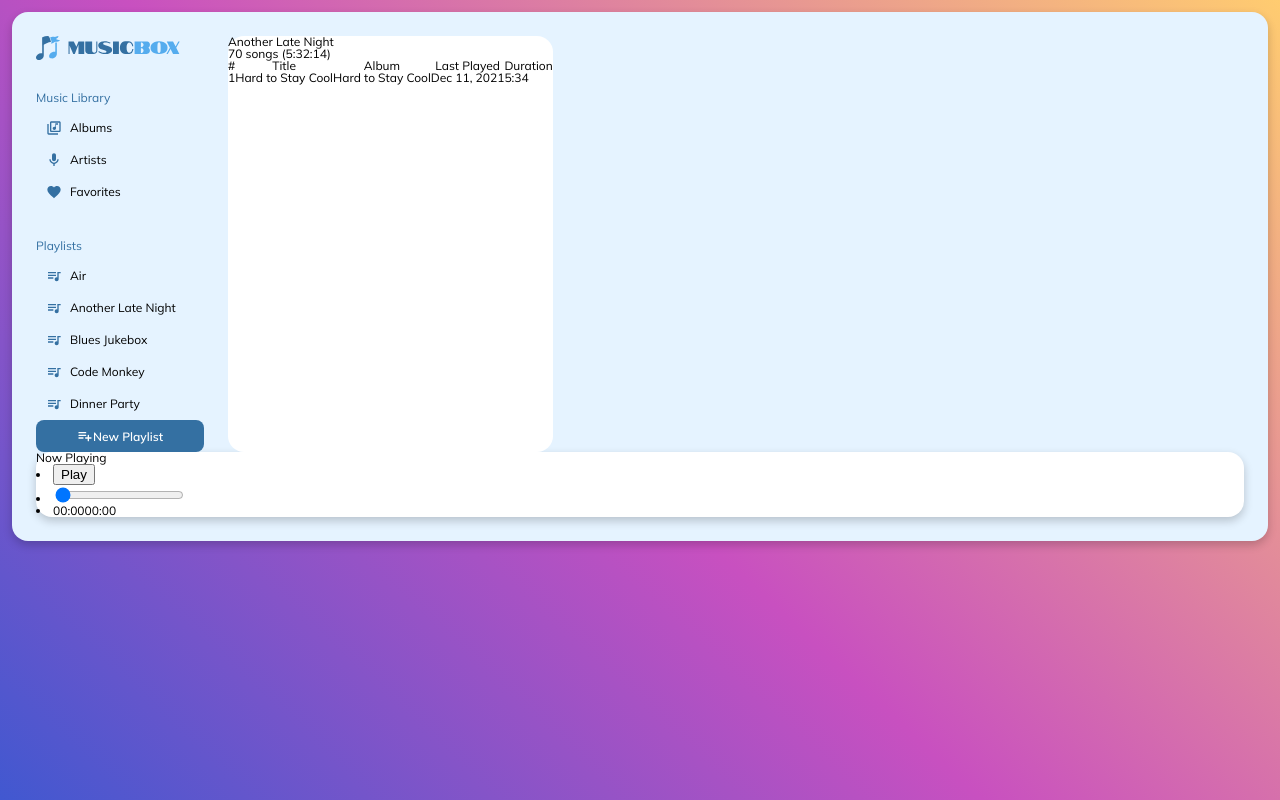
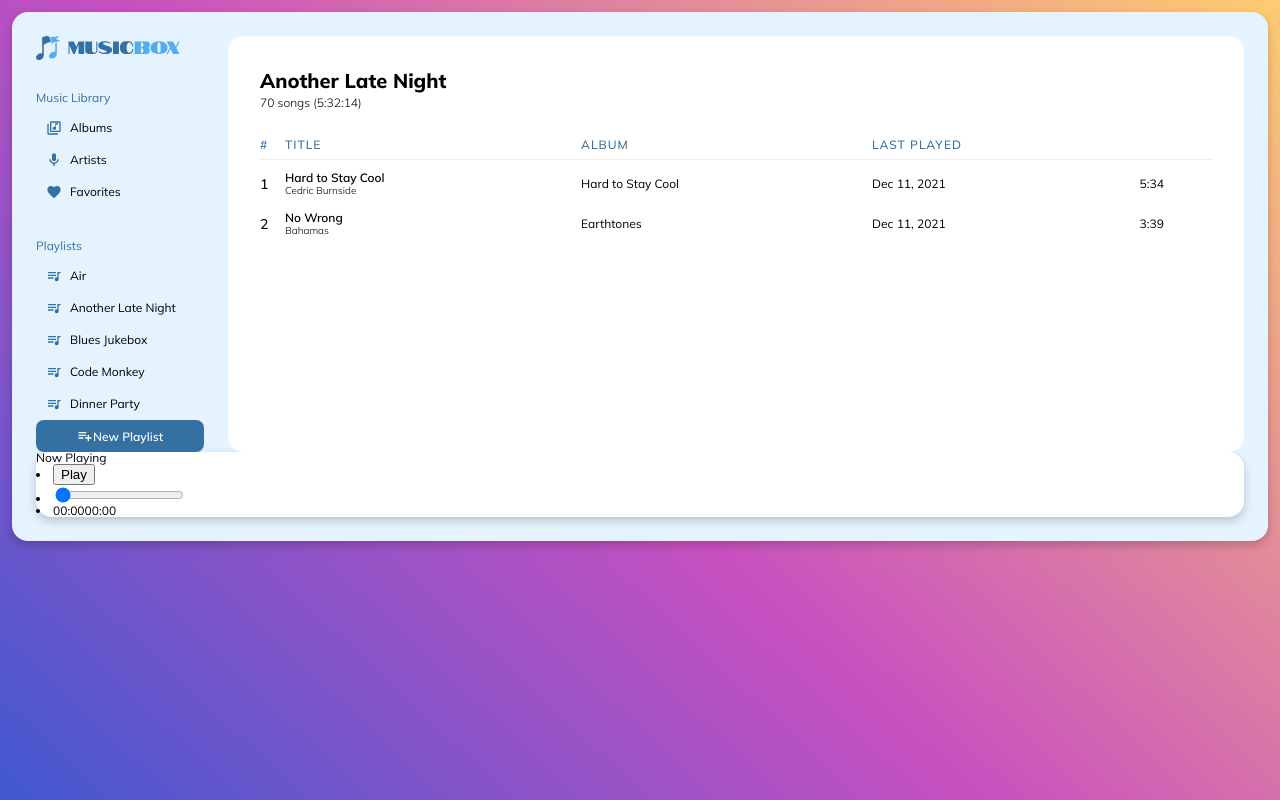
Before and after one commit to vossavant/music-player, a Vue app: page / in a window 1280 px wide. Built offline with nearby package versions, Linux system fonts and the light colour scheme.

Commit message:
Move main panel into separate component

```diff
--- a/src/App.vue
+++ b/src/App.vue
@@ -6,34 +6,7 @@ https://muhammadatt.medium.com/building-an-mp3-audio-player-in-vue-js-c588420725
 	<main class="rounded--all drop-shadow">
 		<div id="media-library">
 			<BaseNav />
-
-			<section id="playlist" class="bg--white rounded--all">
-				<header>
-					<h1>Another Late Night</h1>
-					<p>70 songs (5:32:14)</p>
-				</header>
-
-				<table>
-					<thead>
-						<tr>
-							<th>#</th>
-							<th>Title</th>
-							<th>Album</th>
-							<th>Last Played</th>
-							<th>Duration</th>
-						</tr>
-					</thead>
-					<tbody>
-						<tr>
-							<th>1</th>
-							<td>Hard to Stay Cool</td>
-							<td>Hard to Stay Cool</td>
-							<td>Dec 11, 2021</td>
-							<td>5:34</td>
-						</tr>
-					</tbody>
-				</table>
-			</section>
+			<MainPanel />
 		</div>
 
 		<section id="now-playing" class="bg--white rounded--all drop-shadow">
@@ -84,10 +57,12 @@ https://muhammadatt.medium.com/building-an-mp3-audio-player-in-vue-js-c588420725
 
 <script>
 import BaseNav from '@/components/BaseNav.vue';
+import MainPanel from '@/components/MainPanel.vue';
 
 export default {
 	components: {
 		BaseNav,
+		MainPanel
 	},
 
 	data() {
--- /dev/null
+++ b/src/components/MainPanel.vue
@@ -0,0 +1,145 @@
+<template>
+	<section class="bg--white rounded--all">
+		<header>
+			<h1>Another Late Night</h1>
+			<p>70 songs (5:32:14)</p>
+		</header>
+
+		<table>
+			<thead>
+				<tr>
+					<th>#</th>
+					<th>Title</th>
+					<th>Album</th>
+					<th>Last Played</th>
+					<th title="Track Duration">
+						<BaseIcon icon="clock" color="#3470A2" />
+					</th>
+				</tr>
+			</thead>
+			<tbody>
+				<tr>
+					<th>1</th>
+					<td>
+						<span>
+							Hard to Stay Cool
+						</span>
+						<span>
+							Cedric Burnside
+						</span>
+					</td>
+					<td>Hard to Stay Cool</td>
+					<td>Dec 11, 2021</td>
+					<td>5:34</td>
+				</tr>
+				<tr>
+					<th>2</th>
+					<td>
+						<span>
+							No Wrong
+						</span>
+						<span>
+							Bahamas
+						</span>
+					</td>
+					<td>Earthtones</td>
+					<td>Dec 11, 2021</td>
+					<td>3:39</td>
+				</tr>
+			</tbody>
+		</table>
+	</section>
+</template>
+
+<script>
+import BaseIcon from '@/components/BaseIcon.vue';
+export default {
+	components: {
+		BaseIcon,
+	},
+};
+</script>
+
+<style lang="scss" scoped>
+header {
+	margin-bottom: 24px;
+
+	p {
+		font-variation-settings: 'wght' 300;
+	}
+}
+
+h1 {
+	font-size: 20px;
+	font-variation-settings: 'wght' 800;
+	line-height: normal;
+	margin-bottom: 4px;
+}
+
+section {
+	flex-grow: 1;
+	padding: 32px;
+}
+
+table {
+	border-collapse: collapse;
+	width: 100%;
+}
+
+th {
+	font-variation-settings: 'wght' 500;
+	text-align: left;
+}
+
+tbody {
+	td:first-of-type {
+		span:first-child {
+			display: block;
+			font-variation-settings: 'wght' 600;
+		}
+
+		span:last-child {
+			font-size: 10px;
+			font-variation-settings: 'wght' 300;
+		}
+	}
+
+	td,
+	th {
+		padding: 8px 0;
+		vertical-align: middle;
+	}
+
+	th {
+		font-size: 14px;
+	}
+
+	tr {
+		cursor: pointer;
+
+		&:hover td,
+		&:hover th {
+			background: #E5F3FF;
+		}
+	}
+
+	tr:first-child td,
+	tr:first-child th {
+		padding-top: 12px;
+	}
+}
+
+thead {
+	td,
+	th {
+		border-bottom: 1px solid #eee;
+		padding-bottom: 8px;
+	}
+
+	th {
+		color: #3470A2;
+		letter-spacing: 1px;
+		text-transform: uppercase;
+	}
+}
+</style>
```
